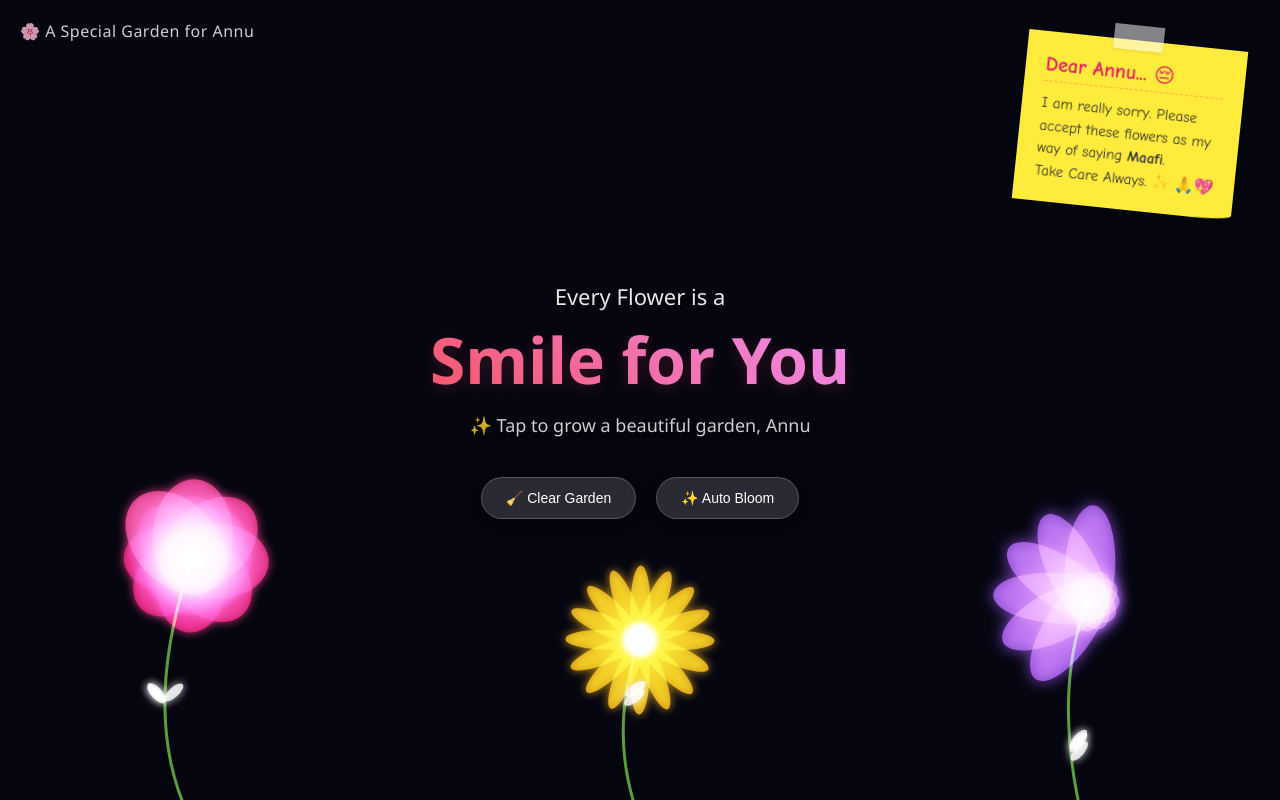
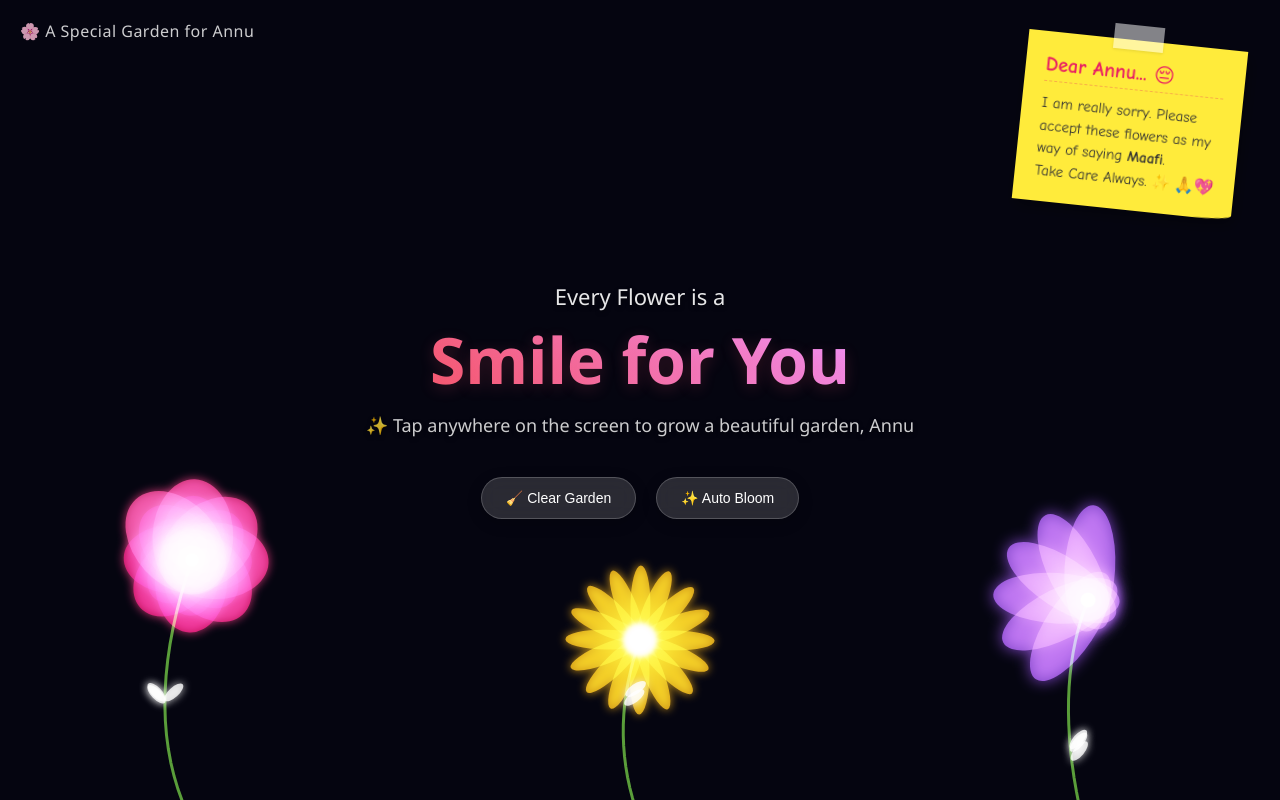
Before and after one commit to TMTanmay1/Madam, a plain HTML site: page index.html in a window 1280 px wide. Drawn offline with Linux system fonts and the light colour scheme.

Commit message:
Update index.html

```diff
--- a/index.html
+++ b/index.html
@@ -244,7 +244,7 @@
     <div class="center-content">
         <div class="instruction-small">Every Flower is a</div>
         <div class="instruction-large">Smile for You</div>
-        <div class="instruction-sub">✨ Tap to grow a beautiful garden, Annu</div>
+        <div class="instruction-sub">✨ Tap anywhere on the screen to grow a beautiful garden, Annu</div>
 
         <div class="garden-buttons">
             <button class="garden-btn" onclick="clearGarden(event)" title="Clear all flowers">🧹 Clear Garden</button>
```
